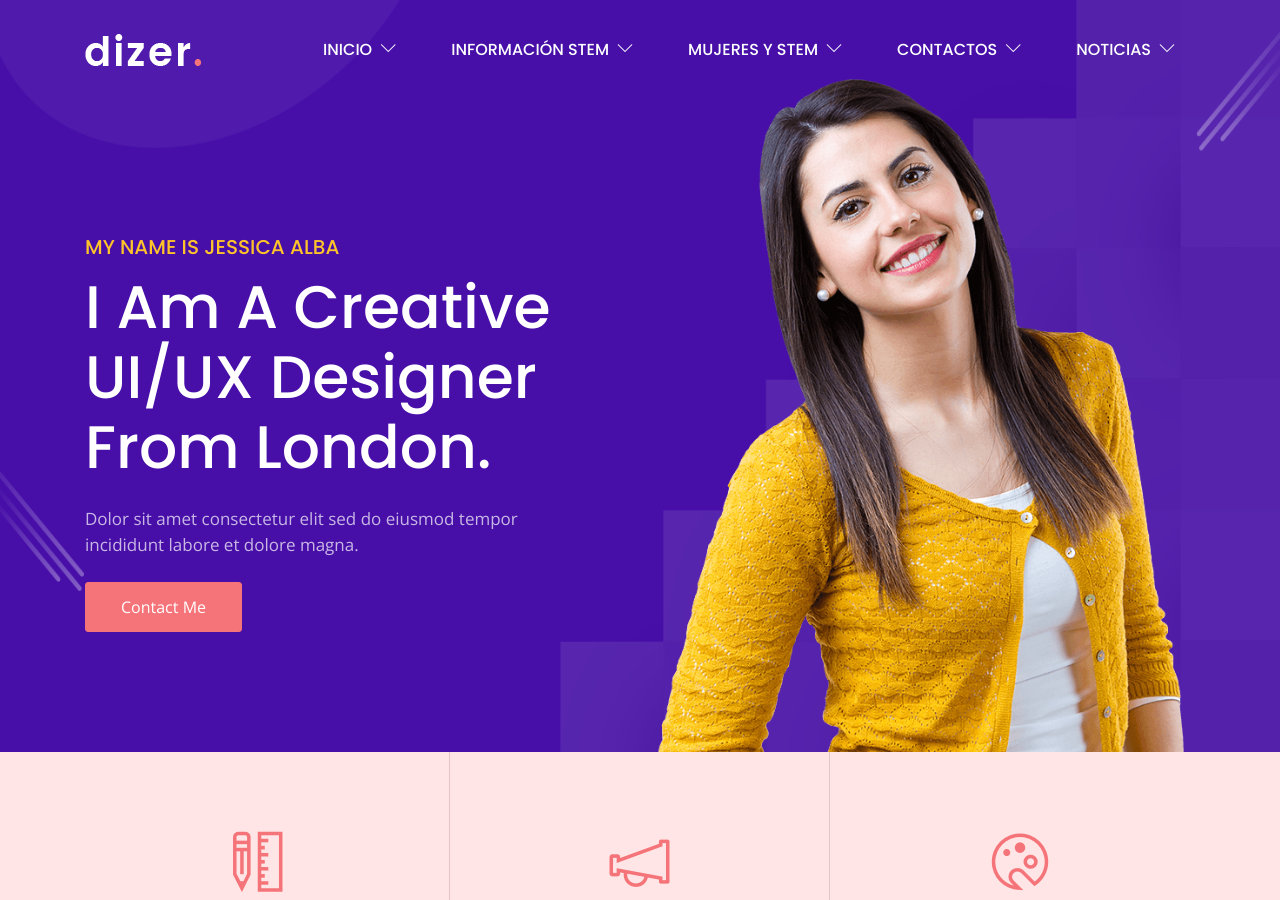
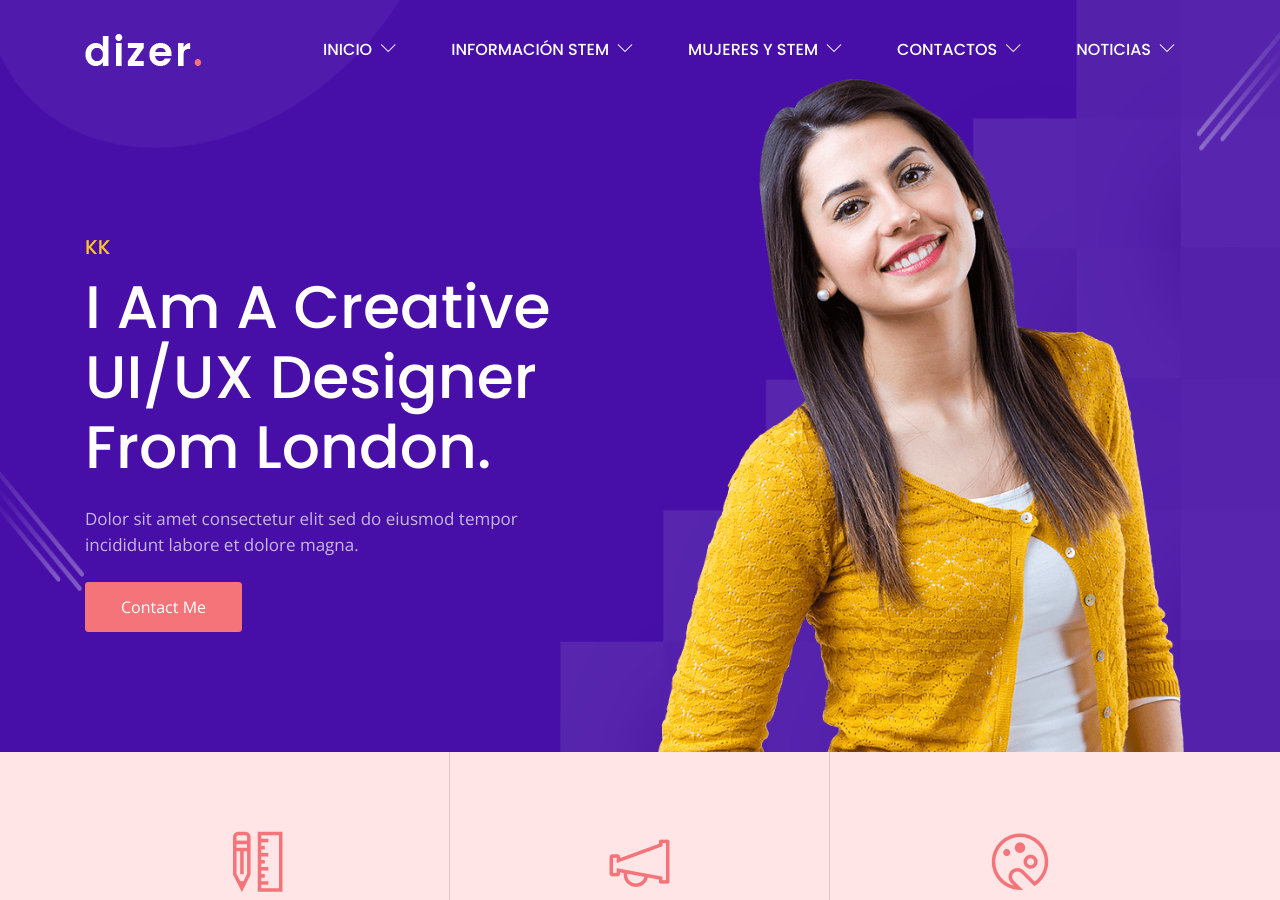
Before and after one commit to estaennosotraspiloto/estaennosotraspiloto, a Jekyll site: the page built from index.html, in a window 1280 px wide and 900 px high. Built offline with Jekyll 4.4.1, drawn with Linux system fonts in a browser that asks for light colours; some of the changed lines change nothing that is shown.

Commit message:
Update from Forestry.io estaennosotraspiloto updated _data/homepage_1.yml

```diff
--- a/_data/homepage_1.yml
+++ b/_data/homepage_1.yml
@@ -1,70 +1,68 @@
-######################### Hero Area ##############################
+---
 hero_area:
-  background_image : "/assets/images/bg/banner-2.png"
-  subtitle: "MY NAME IS Jessica Alba"
-  title : "I am a creative <br>UI/UX Designer <br>from London."
-  content : "Dolor sit amet consectetur elit sed do eiusmod tempor incididunt labore et dolore magna."
-  image : "/assets/images/banner/banner-img-2.png"
+  background_image: "/assets/images/bg/banner-2.png"
+  subtitle: kk
+  title: I am a creative <br>UI/UX Designer <br>from London.
+  content: Dolor sit amet consectetur elit sed do eiusmod tempor incididunt labore
+    et dolore magna.
+  image: "/assets/images/banner/banner-img-2.png"
   button:
-    enable : true
-    label : "contact me"
-    link : "/contact"
-
-########################### Service ##############################
+    enable: true
+    label: contact me
+    link: "/contact"
 services:
-- title : "Brand Design"
-  icon : "ti-ruler-pencil"
-  content : "Lorem ipsum dolor sit amet consectetur elit sed do eiusmod tempor incididunt labore et dolore magna."
-
-- title : "Seo & Marketing"
-  icon : "ti-announcement"
-  content : "Lorem ipsum dolor sit amet consectetur elit sed do eiusmod tempor incididunt labore et dolore magna."
-
-- title : "Creative Design"
-  icon : "ti-palette"
-  content : "Lorem ipsum dolor sit amet consectetur elit sed do eiusmod tempor incididunt labore et dolore magna."
-
-
-########################### Testimonial ###########################
+- title: Brand Design
+  icon: ti-ruler-pencil
+  content: Lorem ipsum dolor sit amet consectetur elit sed do eiusmod tempor incididunt
+    labore et dolore magna.
+- title: Seo & Marketing
+  icon: ti-announcement
+  content: Lorem ipsum dolor sit amet consectetur elit sed do eiusmod tempor incididunt
+    labore et dolore magna.
+- title: Creative Design
+  icon: ti-palette
+  content: Lorem ipsum dolor sit amet consectetur elit sed do eiusmod tempor incididunt
+    labore et dolore magna.
 testimonial:
-  enable : true
-  title : "clients feedback"
-  subtitle : "testimonials"
-  bg_image : "/assets/images/bg/testimonial-bg.png"
+  enable: true
+  title: clients feedback
+  subtitle: testimonials
+  bg_image: "/assets/images/bg/testimonial-bg.png"
   item:
-  - name : "Liam Hughes"
-    designation : "Manager"
-    image : "/assets/images/team/test-1.jpg"
-    content : "Lorem ipsum dolor amet constur adipisicing elit sed eiusmtempor incid dolore magna aliqu. enim minim veniam.quis nos trud exercittion ullam laboris nisi ut aliquip excepteur. sint occaecat cuida tat nonproident sunt in culpa qui officia deserunt mollit anim est laborum. sed ut perspiciatis."
-
-  - name : "Jane Austin"
-    designation : "Designer"
-    image : "/assets/images/team/test-2.jpg"
-    content : "Lorem ipsum dolor amet constur adipisicing elit sed eiusmtempor incid dolore magna aliqu. enim minim veniam.quis nos trud exercittion ullam laboris nisi ut aliquip excepteur. sint occaecat cuida tat nonproident sunt in culpa qui officia deserunt mollit anim est laborum. sed ut perspiciatis."
-
-  - name : "Liolane hussy"
-    designation : "Developer"
-    image : "/assets/images/team/test-3.jpg"
-    content : "Lorem ipsum dolor amet constur adipisicing elit sed eiusmtempor incid dolore magna aliqu. enim minim veniam.quis nos trud exercittion ullam laboris nisi ut aliquip excepteur. sint occaecat cuida tat nonproident sunt in culpa qui officia deserunt mollit anim est laborum. sed ut perspiciatis."
-
-
-######################## Fun facts ########################
+  - name: Liam Hughes
+    designation: Manager
+    image: "/assets/images/team/test-1.jpg"
+    content: Lorem ipsum dolor amet constur adipisicing elit sed eiusmtempor incid
+      dolore magna aliqu. enim minim veniam.quis nos trud exercittion ullam laboris
+      nisi ut aliquip excepteur. sint occaecat cuida tat nonproident sunt in culpa
+      qui officia deserunt mollit anim est laborum. sed ut perspiciatis.
+  - name: Jane Austin
+    designation: Designer
+    image: "/assets/images/team/test-2.jpg"
+    content: Lorem ipsum dolor amet constur adipisicing elit sed eiusmtempor incid
+      dolore magna aliqu. enim minim veniam.quis nos trud exercittion ullam laboris
+      nisi ut aliquip excepteur. sint occaecat cuida tat nonproident sunt in culpa
+      qui officia deserunt mollit anim est laborum. sed ut perspiciatis.
+  - name: Liolane hussy
+    designation: Developer
+    image: "/assets/images/team/test-3.jpg"
+    content: Lorem ipsum dolor amet constur adipisicing elit sed eiusmtempor incid
+      dolore magna aliqu. enim minim veniam.quis nos trud exercittion ullam laboris
+      nisi ut aliquip excepteur. sint occaecat cuida tat nonproident sunt in culpa
+      qui officia deserunt mollit anim est laborum. sed ut perspiciatis.
 funfacts:
-  enable : true
-  bg_image : "/assets/images/bg/cta-bg.png"
+  enable: true
+  bg_image: "/assets/images/bg/cta-bg.png"
   item:
-  - name : "work completed"
-    icon : "ti-briefcase"
-    value : "370"
-
-  - name : "new projects"
-    icon : "ti-paint-bucket"
-    value : "450"
-
-  - name : "Happy customers"
-    icon : "ti-heart"
-    value : "5000"
-
-  - name : "awards win"
-    icon : "ti-cup"
-    value : "37"
+  - name: work completed
+    icon: ti-briefcase
+    value: "370"
+  - name: new projects
+    icon: ti-paint-bucket
+    value: "450"
+  - name: Happy customers
+    icon: ti-heart
+    value: "5000"
+  - name: awards win
+    icon: ti-cup
+    value: "37"
```
